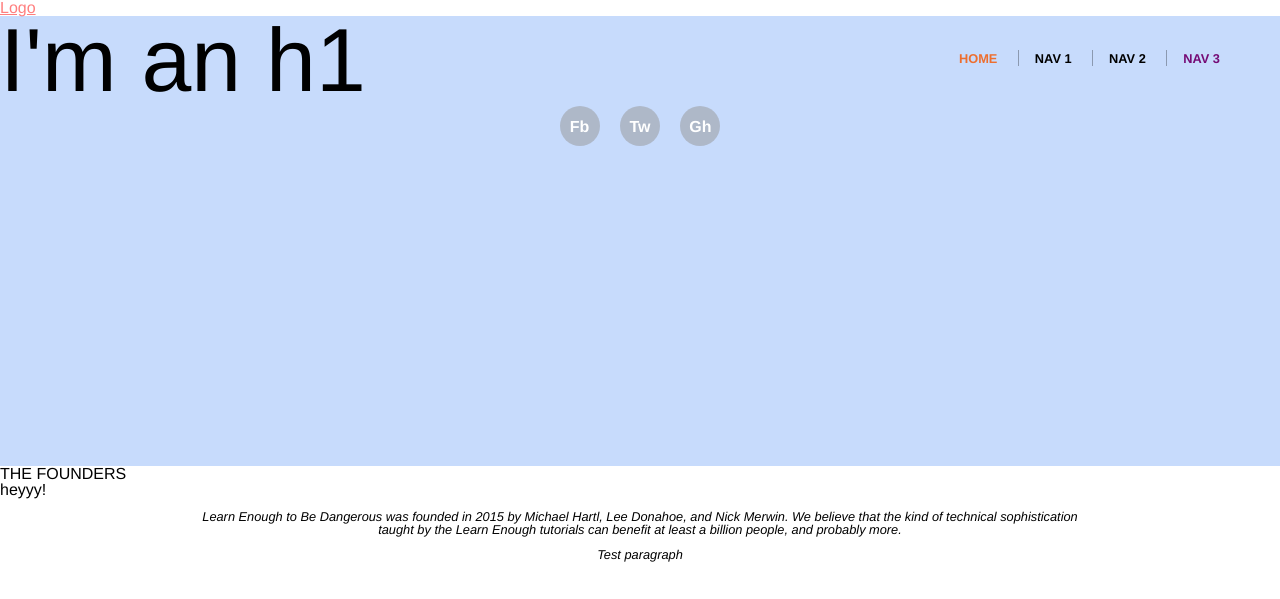
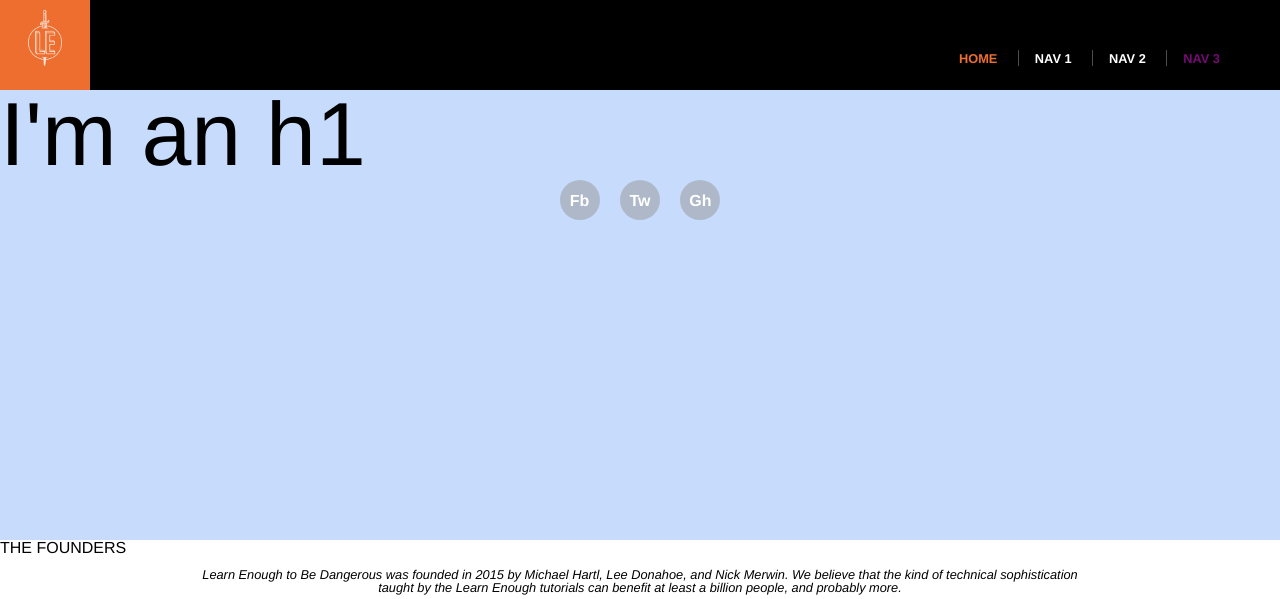
Before and after one commit to MrPiTA/mrpita.github.io, a Jekyll site: the page built from index.html, in a window 1280 px wide, cut to the strip 0-599 px from the top of the page. Built offline with Jekyll 4.4.1, drawn with Linux system fonts in a browser that asks for light colours.

Commit message:
Add elements from 5.8

```diff
--- a/_includes/header.html
+++ b/_includes/header.html
@@ -6,6 +6,8 @@
       <li><a href="#">Nav 2</a></li>
       <li><a href="#">Nav 3</a></li>
     </ul>
-    <a href="/" class="header-logo">Logo</a>
+    <a href="/" class="header-logo">
+      <img src="/images/logo.png" alt="Learn Enough">
+    </a>
   </nav>
 </header>
--- a/_layouts/default.html
+++ b/_layouts/default.html
@@ -19,7 +19,6 @@
     </div>
 
     <h2>THE FOUNDERS</h2>
-    <span>heyyy!</span>
     <p>
       Learn Enough to Be Dangerous was founded in 2015 by Michael Hartl, Lee Donahoe,
       and Nick Merwin. We believe that the kind of technical sophistication taught by
--- a/css/main.css
+++ b/css/main.css
@@ -17,6 +17,10 @@
   text-align: center;
 }
 /* HEADER STYLES */
+.header {
+  background-color: #000;
+  color: #fff;
+}
 .header-nav {
 float: right;
 padding: 5.5vh 60px 0 0;
@@ -26,42 +30,59 @@
   margin-left: 1em;
 }
 .header-nav > li ~ li {
-  border-left: 1px solid rgba(0, 0, 0, 0.3);
+  border-left: 1px solid rgba(255, 255, 255, 0.3);
   padding-left: 1em;
 }
 .header-nav a {
-  color: #000;
+  color: #fff;
   font-size: 0.8rem;
   font-weight: bold;
   text-decoration: none;
   text-transform: uppercase;
+
 }
 .header-nav > li:last-child a {
   color: #750b75;
+}
+.header-nav > li:last-child a:hover,
+.header-nav > li:last-child a:active {
+  color: #ed6e2f;
 }
 .header-nav > li:first-child a {
   color: #ed6e2f;
 }
 .header-nav > li:first-child a:hover {
-  color: #000;
+  color: #fff;
 }
 .header-nav a:hover,
 .header-nav a:active {
   color: #ed6e2f;
 }
+.header-logo {
+  background-color: #000;
+  position: relative;
+  height: 10vh;
+  width: 10vh;
+  display: block;
+  text-align: center;
+  padding: 10px;
+  box-sizing: border-box;
+  /* margin: -55px 0 0 -55px; #1 metoda nie zapomnij o tym tricku centrowania przez pozycję absolute*/
+  /* transform: translate(-50%, -50%);  */
+  /* ta metoda jest lepsza niż ta #1 ^ */
+}
+.header-logo img {
+  height: 80%;
+}
 .header-logo:hover,
 .header-logo:active {
-  opacity: 0.5;
+  background-color: #ed6e2f;
 }
 
 /* HERO STYLES */
 .full-hero {
   background-color: #c7dbfc;
   height: 50vh;
-}
-.full-hero:hover,
-.full-hero:active {
-  background-color: #a71313;
 }
 
 /* SOCIAL STYLES */
```
Also changed, not shown: images/logo.png (added).
